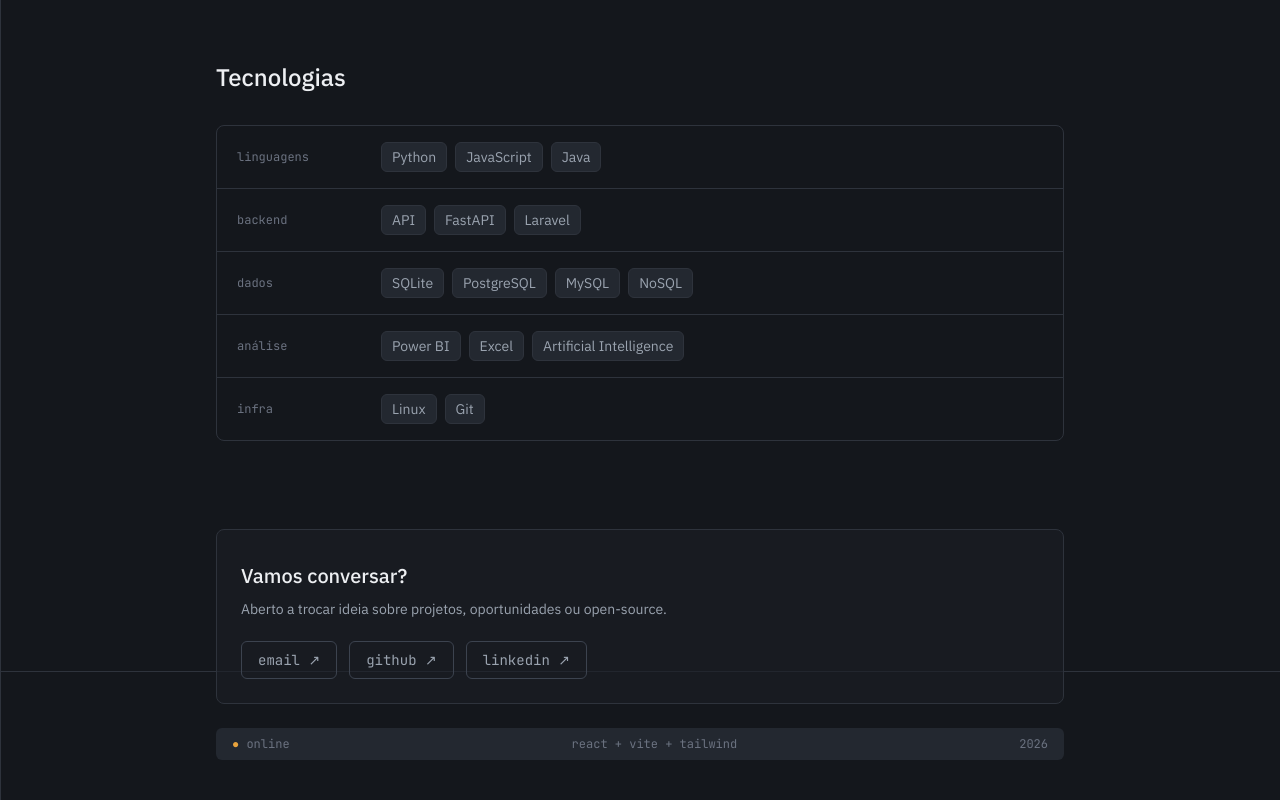
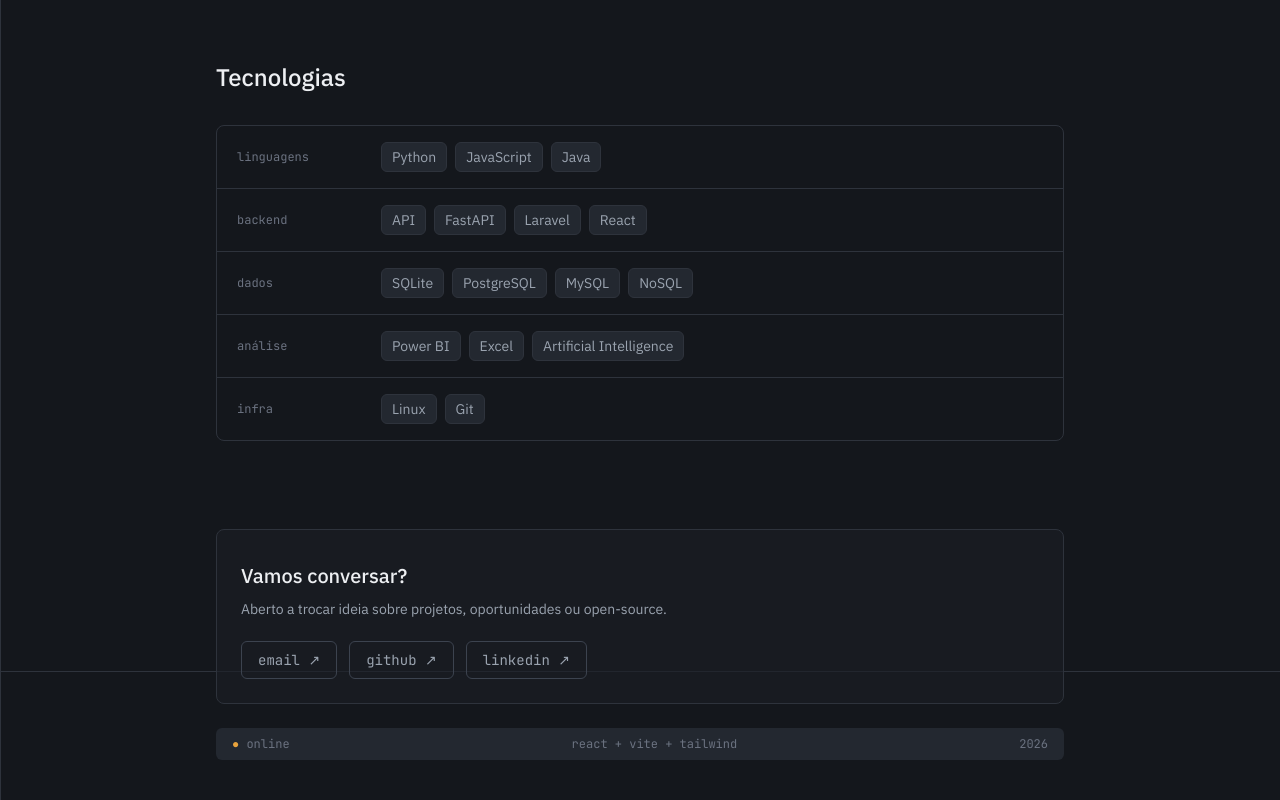
Before and after one commit to EduardoML14/Portfolio, a React (Vite) app: page / in a window 1280 px wide. Shown: the part 1729-2529 px from the top of the page. Built offline with nearby package versions, Linux system fonts and the light colour scheme.

Commit message:
att stack

```diff
--- a/src/components/Stack.jsx
+++ b/src/components/Stack.jsx
@@ -1,6 +1,6 @@
 const GROUPS = [
   { label: 'linguagens', items: ['Python', 'JavaScript', 'Java'] },
-  { label: 'backend', items: ['API', 'FastAPI', 'Laravel'] },
+  { label: 'backend', items: ['API', 'FastAPI', 'Laravel', 'React'] },
   { label: 'dados', items: ['SQLite', 'PostgreSQL', 'MySQL', 'NoSQL'] },
   { label: 'análise', items: ['Power BI', 'Excel', 'Artificial Intelligence'] },
   { label: 'infra', items: ['Linux', 'Git'] },
```
